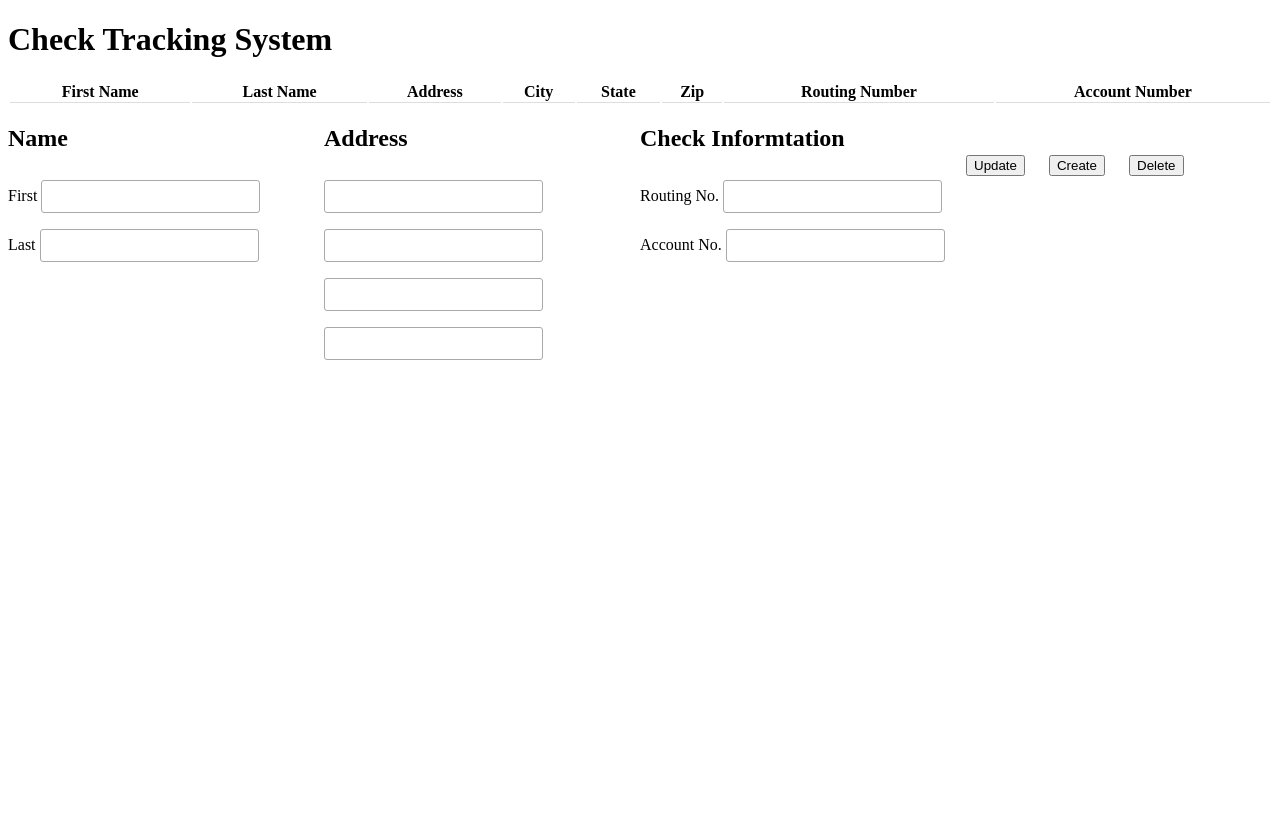
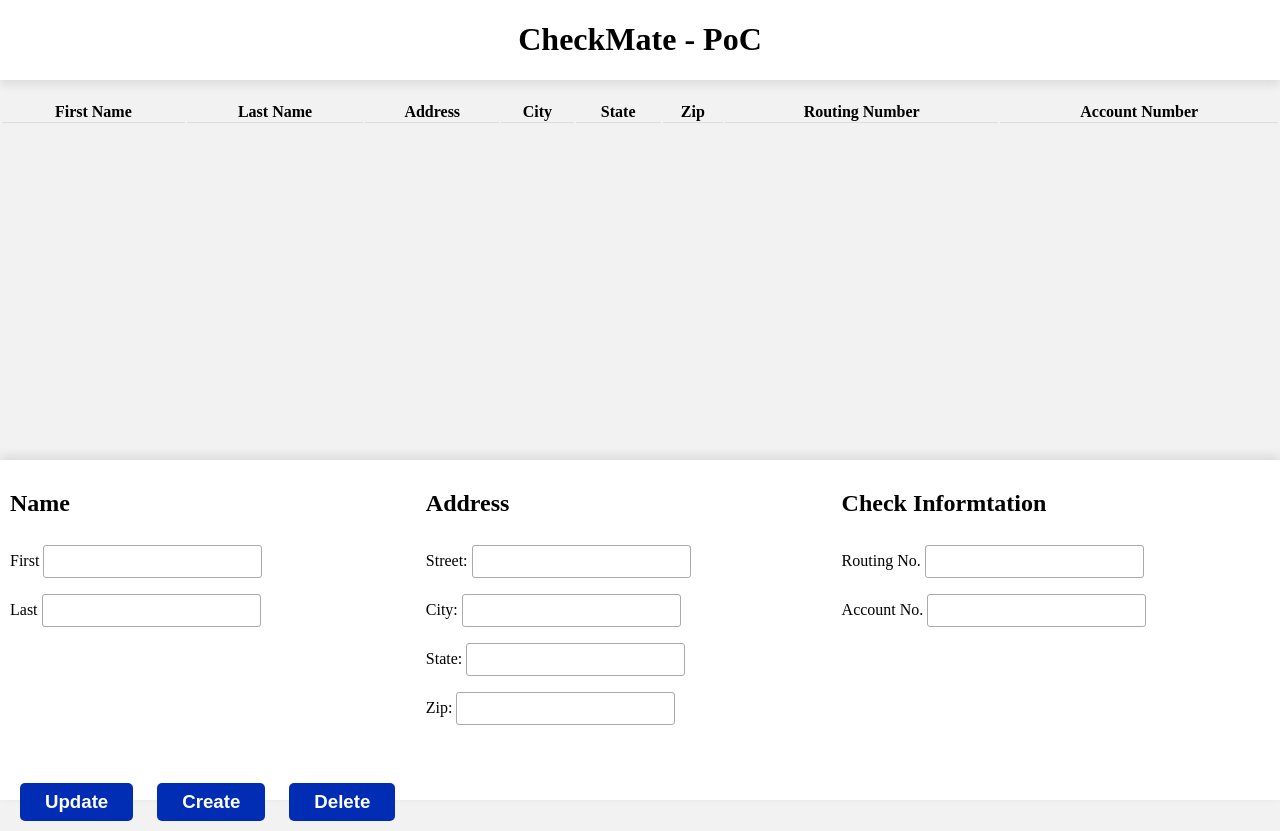
Before and after one commit to duckmaister3000/CPS-420-Project-Team-1, a PHP site: page / in a window 1280 px wide. Before the commit the page ends 360 px from the top, so only its background shows below. Run offline with PHP 8.4, Linux system fonts and the light colour scheme; data that the repository does not hold is empty.

Commit message:
added some styling to beautify the PoC

```diff
--- a/css/style.css
+++ b/css/style.css
@@ -1,3 +1,22 @@
+/* Base Styles */
+html {
+	width: 100%;
+	height: 100%;
+}
+body {
+	margin: 0px;
+	background-color: #f2f2f2;
+	width: 100%;
+	height: 100%;
+}
+
+#wrapper {
+	display: flex;
+	flex-direction: column;
+	width: 100%;
+	height: 100%;
+}
+
 tr,th,td{
 	text-align: center;
 }
@@ -5,14 +24,30 @@ th {
   border-bottom: 1px solid #ddd;
 }
 
+/* Header Styles */
+header {
+	width: 100%;
+	height: 80px;
+	box-shadow: 0 4px 10px 0 rgba(0, 0, 0, 0.1);
+	margin-bottom: 20px;
+	background-color: white;
+}
+
+header h1 {
+	text-align: center;
+	margin-bottom: auto;
+}
+
 /* List Section Styles */
 .list-panel {
 	width: 100%;
-	height: 60%;
+	flex-grow: 1;
+	overflow: auto;
 }
 .account {
 	background-color: white;
 	cursor: pointer;
+	height: 30px;
 }
 .account:nth-child(odd){
 	background-color: lightgrey;
@@ -22,11 +57,14 @@ th {
 }
 .account.selected {
 	background-color: #2d5086;
+	color: white;
 }
 
 /* Input Panel Styles */
 .input-panel {
-	width: 100%;
+	box-shadow: 0 -4px 10px 0 rgba(0, 0, 0, 0.1);
+	background-color: white;
+	padding:10px;
 	height: 40%;
 }
 .input-panel form {
@@ -35,12 +73,21 @@ th {
 	flex-direction: row;
 }
 .input-section {
-	width: 25%;
+	width: 33%;
 }
 
 input[type=button] {
 	margin: 10px;
 	margin-top: 50px;
+	text-align: center;
+	background-color: #002db3;
+	color: white;
+	font-weight: bold;
+	font-size: 14pt;
+	border: none;
+	cursor: pointer;
+	padding: 8px 25px;
+	border-radius: 5px;
 }
 
 input[type=text] {
--- a/index.php
+++ b/index.php
@@ -12,7 +12,9 @@
 </head>
 <body>
 <div id="wrapper">
-  <h1>Check Tracking System</h1>
+  <header>
+    <h1>CheckMate - PoC</h1>
+  </header>
   <div class="list-panel">
     <div class="item-list">
       <table id="list" style="width:100%">
@@ -29,10 +31,10 @@
       </div>
       <div class="input-section">
         <h2>Address</h2>
-        <label for="street"><input type="text" id="street"><br>
-        <label for="city"><input type="text" id="city"><br>
-        <label for="state"><input type="text" id="state"><br>
-        <label for="zip"><input type="text" id="zip"><br>
+        <label for="street">Street: </label><input type="text" id="street"><br>
+        <label for="city">City: </label><input type="text" id="city"><br>
+        <label for="state">State: </label><input type="text" id="state"><br>
+        <label for="zip">Zip: </label><input type="text" id="zip"><br>
       </div>
       <div class="input-section">
         <h2>Check Informtation</h2>
@@ -41,12 +43,10 @@
         <label for="accountNumber">Account No.</label>
         <input type="text" id="accountNumber">
       </div>
-      <div class="input-section">
-        <input type="button" onclick="update()" value="Update" />
-        <input type="button" onclick="create()" value="Create" />
-        <input type="button" onclick="del()" value="Delete" />
-      </div>
     </form>
+    <input type="button" onclick="update()" value="Update" />
+    <input type="button" onclick="create()" value="Create" />
+    <input type="button" onclick="del()" value="Delete" />
   </div>
 </div>
 
```
